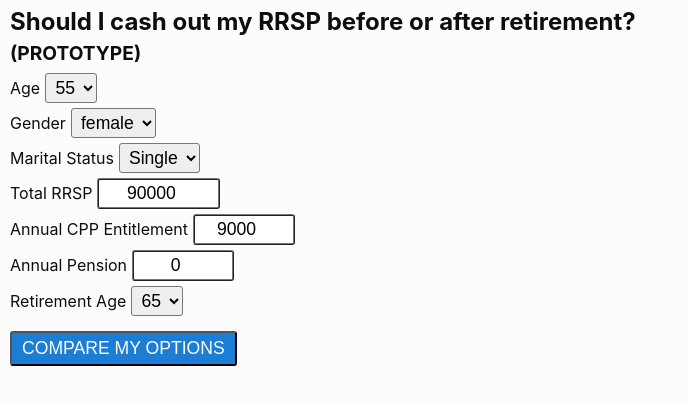
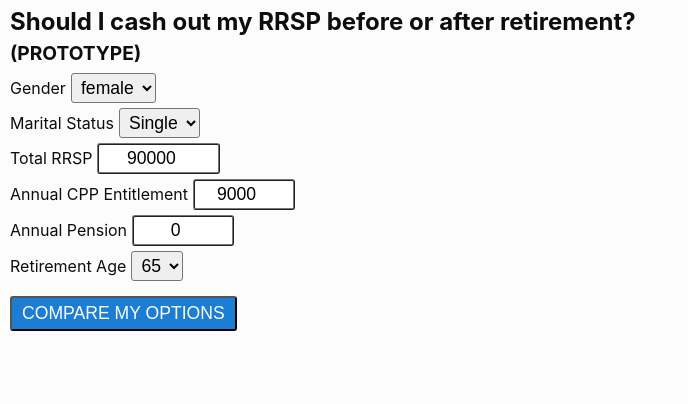
Before and after one commit to danielabar/can-rrsp-cashout, a React (Create React App) app: page / in a window 1280 px wide. Shown: the top 404 px of the page, without its empty margins (0-688 px from the left). Built offline with nearby package versions, Linux system fonts and the light colour scheme.

Commit message:
[#3] remove unused age option

```diff
--- a/src/components/data-entry/data-entry.js
+++ b/src/components/data-entry/data-entry.js
@@ -4,7 +4,6 @@
 
 import config from '../../config';
 import {
-  ageOptions,
   genderOptions,
   martialStatusOptions,
   retirementAgeOptions,
@@ -25,7 +24,6 @@
   // };
 
   state = {
-    age: config.DEFAULT_AGE,
     gender: config.DEFAULT_GENDER,
     maritalStatus: config.DEFAULT_MARITAL_STATUS,
     rrsp: config.DEFAULT_RRSP,
@@ -49,7 +47,6 @@
 
   render() {
     const {
-      age,
       gender,
       maritalStatus,
       rrsp,
@@ -60,19 +57,6 @@
     return (
       <div className="data-entry">
         <form onSubmit={this.submitInput}>
-          <label className="data-entry-label" htmlFor="selectAge">
-            Age
-            <select
-              id="selectAge"
-              name="selectAge"
-              value={age}
-              onChange={this.update('age')}
-              className="data-entry-input"
-            >
-              {createSelection(ageOptions)}
-            </select>
-          </label>
-
           <label className="data-entry-label" htmlFor="selectGender">
             Gender
             <select
--- a/src/config.js
+++ b/src/config.js
@@ -1,8 +1,4 @@
 const config = Object.freeze({
-  DEFAULT_AGE: 55,
-  MIN_AGE: 40,
-  MAX_AGE: 70,
-
   // https://www.worldlifeexpectancy.com/canada-life-expectancy
   DEFAULT_GENDER: 'female',
   GENDER: [
@@ -27,11 +23,6 @@
     // },
   ],
 
-  // Only needed when factoring in income tax - future
-  // DEFAULT_INCOME: 30000,
-  // MIN_INCOME: 0,
-  // MAX_INCOME: 100000,
-
   DEFAULT_RRSP: 90000,
   MIN_RRSP: 0,
   MAX_RRSP: 1000000,
--- a/src/lib/options.js
+++ b/src/lib/options.js
@@ -25,7 +25,6 @@
   return result;
 }
 
-const ageOptions = generateNumericOptions(config.MIN_AGE, config.MAX_AGE);
 const genderOptions = generateStringOptions(config.GENDER);
 const martialStatusOptions = generateStringOptions(config.MARITAL_STATUS);
 const retirementAgeOptions = generateNumericOptions(
@@ -33,9 +32,4 @@
   config.MAX_RETIREMENT_AGE
 );
 
-export {
-  ageOptions,
-  genderOptions,
-  martialStatusOptions,
-  retirementAgeOptions,
-};
+export { genderOptions, martialStatusOptions, retirementAgeOptions };
```
Also changed, not shown: 1 other file (tests, documents, lock files or other folders).
